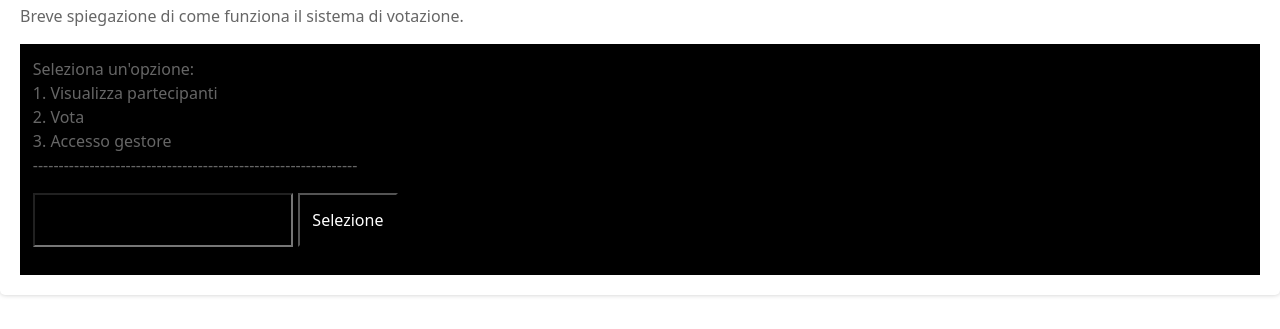
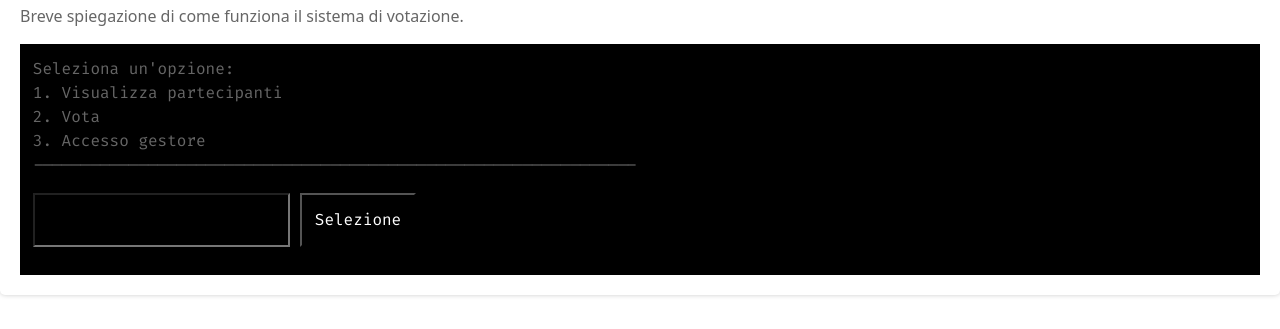
Before and after one commit to VincT89/ConcorsoOnline, a plain HTML site: page index.html in a window 1280 px wide. Shown: the part 471-800 px from the top of the page. Drawn offline with nearby package versions, Linux system fonts and the light colour scheme.

Commit message:
Modifiche font
Messo un font stile java per le sezioni stile java

```diff
--- a/index.html
+++ b/index.html
@@ -2,6 +2,9 @@
 <html lang="en">
 <head>
     <meta charset="UTF-8">
+    <link rel="preconnect" href="https://fonts.googleapis.com">
+    <link rel="preconnect" href="https://fonts.gstatic.com" crossorigin>
+    <link href="https://fonts.googleapis.com/css2?family=Fira+Code:wght@300..700&display=swap" rel="stylesheet">
     <meta name="viewport" content="width=device-width, initial-scale=1.0">
     <title>concorso di Votazione Online</title>
     <link rel="stylesheet" href="style.css">
--- a/style.css
+++ b/style.css
@@ -50,9 +50,13 @@ p {
     background-color: black;
     color: white;
     padding: 1vw;
+    font-family: "Fira Code", monospace;
+    font-optical-sizing: auto;
+    font-style: normal;
 }
 
 .screen {
     height: auto;
     padding: 1vw;
+
 }
```
